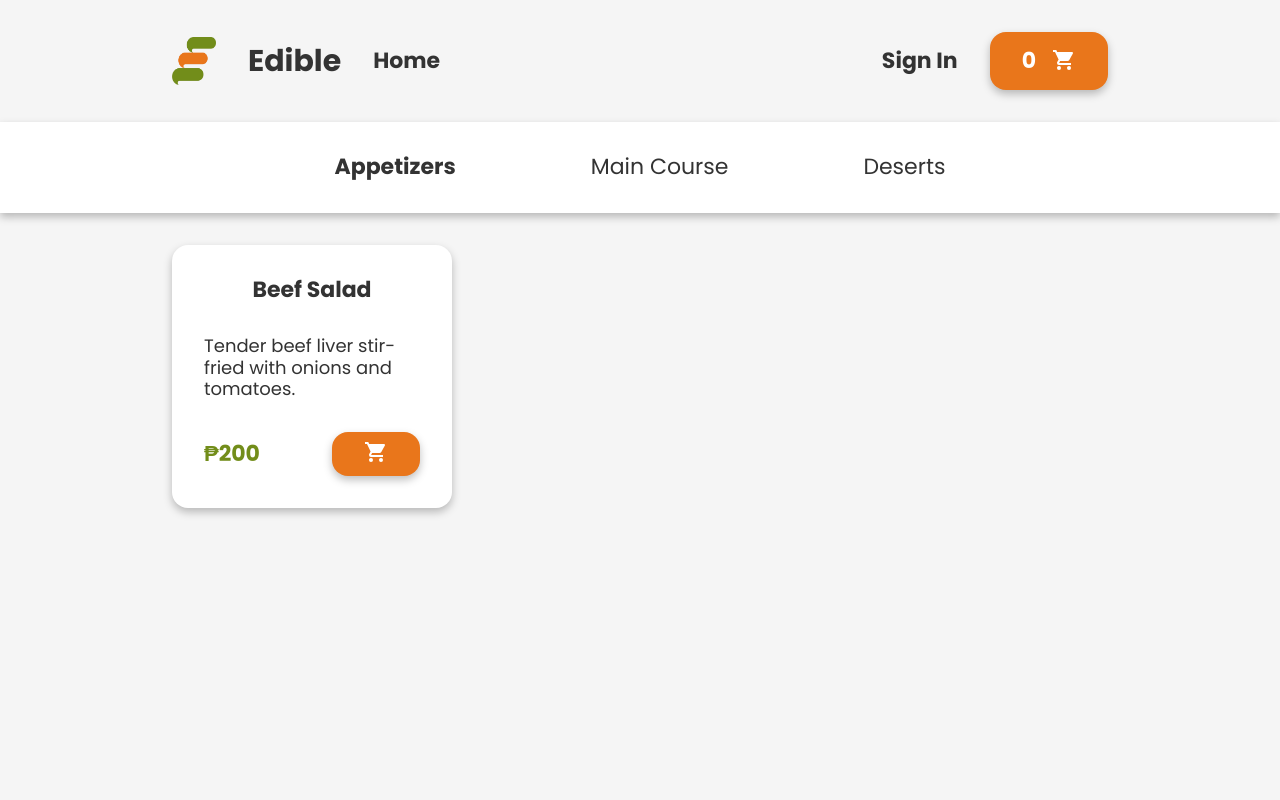
After one commit to ivanmrnn/restaurant-php, a PHP site: page /html/menu.html in a window 1280 px wide. The commit adds this page. Run offline with PHP 8.4, Linux system fonts and the light colour scheme.

Commit message:
finished menu page design

```diff
--- /dev/null
+++ b/css/menustyles.css
@@ -0,0 +1,75 @@
+/* MENU PAGE */
+.menu-container {
+    width: 100%;
+    min-height: 100vh;
+    background: var(--grayish-white);
+}
+
+/* HEADER */
+
+.header {
+    padding: 2rem;
+}
+
+.company-image {
+    width: 44px;
+    height: 48px;
+}
+
+.cart-quantity-button {
+    padding: 1rem 2rem;
+    background: var(--orange);
+}
+
+.cart-quantity-button h3 {
+    color: white;
+}
+
+/* CATEGORIES */
+
+.appetizers-container {
+    padding: 2rem;
+}
+
+.categories-tab-list {
+    padding-top: 2rem;
+    padding-bottom: 2rem;
+    gap: 135px;
+    z-index: 1;
+    background: white;
+}
+
+.signature-dishes-container {
+    background: #efE9db;
+}
+
+.signature-dishes {
+    padding: 4rem 2rem;
+}
+
+.signature-dishes-list {
+    width: 100%;
+}
+
+.signature-dish-container {
+    width: 280px;
+    padding: 2rem;
+    background: white;
+}
+
+.signature-dish-description {
+    min-height: 65px;
+}
+
+.signature-dishes-action-container {
+    width: 100%;
+}
+
+.signature-dishes-action-container h3{
+    color: var(--green);
+}
+
+.add-to-cart-button {
+    padding: 0.5rem 2rem;
+    background: var(--orange);
+}
--- /dev/null
+++ b/css/styles.css
@@ -0,0 +1,117 @@
+@import url('https://fonts.googleapis.com/css2?family=Poppins:ital,wght@0,100;0,200;0,300;0,400;0,500;0,600;0,700;0,800;0,900;1,100;1,200;1,300;1,400;1,500;1,600;1,700;1,800;1,900&display=swap');
+
+
+:root {
+    --black: #333;
+    --orange: #E9761B;
+    --green: #728D1A;
+    --dark-gray: #555555;
+    --grayish-white: #f5f5f5;
+}
+
+* {
+    margin: 0;
+    padding: 0;
+    box-sizing: border-box;
+    font-family: Poppins, Arial;
+    font-weight: 400;
+    color: var(--black);
+    line-height: 1.2;
+}
+
+h1 {
+    font-size: 36px;
+}
+
+h2 {
+    font-size: 30px;
+}
+
+h3 {
+    font-size: 22px;
+}
+
+p {
+    font-size: 18px;
+}
+
+.bold {
+    font-weight: bold;
+}
+
+.huge-gap {
+    gap: 4rem;
+}
+
+.big-gap {
+    gap: 2rem;
+}
+
+.gap {
+    gap: 1rem;
+}
+
+.small-gap {
+    gap: 0.5rem;
+}
+
+.flex{
+    display: flex;
+}
+
+.justify-center {
+    justify-content: center;
+}
+
+.space-between {
+    justify-content: space-between;
+}
+
+.space-evenly {
+    justify-content: space-evenly;
+}
+
+.align-center {
+    align-items: center;
+}
+
+.column {
+    flex-direction: column;
+}
+
+.radius {
+    border-radius: 1rem;
+}
+
+button, input, a {
+    all: unset;
+    box-sizing: border-box;
+}
+
+button:hover {
+    cursor: pointer;
+}
+
+button:active {
+    transform: scale(0.95);
+}
+
+input {
+    text-align: start;
+}
+
+.basic-shadow {
+    box-shadow: 0px 4px 8px rgba(0, 0, 0, 0.25);
+}
+
+.food-shadow {
+    filter: drop-shadow(0px 5px 10px rgba(0, 0, 0, 0.25));
+}
+
+.section-container {
+    width: 100%;
+}
+
+.section {
+    width: 1000px;
+}
--- /dev/null
+++ b/html/menu.html
@@ -0,0 +1,75 @@
+<!DOCTYPE html>
+<html lang="en">
+<head>
+    <meta charset="UTF-8">
+    <meta name="viewport" content="width=device-width, initial-scale=1.0">
+    <title>Menu</title>
+    <link rel="stylesheet" href="/css/styles.css">
+    <link rel="stylesheet" href="/css/menustyles.css">
+</head>
+<body>
+    <div class="menu-container flex column">
+
+        <div class="header-container section-container flex justify-center">
+            <div class="header section flex align-center space-between ">
+
+                <div class="header-left flex big-gap">
+
+                    <div class="company-container flex align-center big-gap">
+                        <img class="company-image" src="/images/edible-logo.png">
+                        <h2 class="bold">Edible</h2>
+                    </div>
+
+                    <button class="home-button">
+                        <h3 class="bold">Home</h3>
+                    </button>
+
+                </div>
+
+                <div class="header-right flex big-gap">
+
+                    <button class="sign-in-button">
+                        <h3 class="bold">Sign In</h3>
+                    </button>
+
+                    <button class="cart-quantity-button basic-shadow flex gap radius">
+                        <h3 class="bold">0</h3>
+                        <svg xmlns="http://www.w3.org/2000/svg" width="24" height="24" viewBox="0 0 24 24"><path fill="white" d="M17 18c-1.11 0-2 .89-2 2a2 2 0 0 0 2 2a2 2 0 0 0 2-2a2 2 0 0 0-2-2M1 2v2h2l3.6 7.59l-1.36 2.45c-.15.28-.24.61-.24.96a2 2 0 0 0 2 2h12v-2H7.42a.25.25 0 0 1-.25-.25q0-.075.03-.12L8.1 13h7.45c.75 0 1.41-.42 1.75-1.03l3.58-6.47c.07-.16.12-.33.12-.5a1 1 0 0 0-1-1H5.21l-.94-2M7 18c-1.11 0-2 .89-2 2a2 2 0 0 0 2 2a2 2 0 0 0 2-2a2 2 0 0 0-2-2"/></svg>
+                    </button>
+
+                </div>
+
+            </div>
+        </div>
+
+        <div class="categories-tab-list flex justify-center basic-shadow" id="categories-tab-list">
+
+            <button class="appetizers-button categories-tab tab_active" onclick="showTab(1)"><h3 class="bold">Appetizers</h3></button>
+            <button class="main-course-button categories-tab" onclick="showTab(2)"><h3>Main Course</h3></button>
+            <button class="deserts-button categories-tab" onclick="showTab(3)"><h3>Deserts</h3></button>
+
+        </div>
+
+        <div class="category section-container flex column justify-center align-center big-gap">
+            <div class="appetizers-container section tab-container tab-container-active">
+
+                <div class="signature-dish-container basic-shadow flex justify-center radius">
+                    <div class="signature-dish flex align-center column big-gap">
+                        <h3 class="bold">Beef Salad</h3>
+                        <p class="signature-dish-description">Tender beef liver stir-fried with onions and tomatoes.</p>
+                        <div class="signature-dishes-action-container flex align-center space-between">
+                            <h3 class="bold">₱200</h3>
+                            <button class="add-to-cart-button radius basic-shadow">
+                                <svg xmlns="http://www.w3.org/2000/svg" width="24" height="24" viewBox="0 0 24 24"><path fill="white" d="M17 18c-1.11 0-2 .89-2 2a2 2 0 0 0 2 2a2 2 0 0 0 2-2a2 2 0 0 0-2-2M1 2v2h2l3.6 7.59l-1.36 2.45c-.15.28-.24.61-.24.96a2 2 0 0 0 2 2h12v-2H7.42a.25.25 0 0 1-.25-.25q0-.075.03-.12L8.1 13h7.45c.75 0 1.41-.42 1.75-1.03l3.58-6.47c.07-.16.12-.33.12-.5a1 1 0 0 0-1-1H5.21l-.94-2M7 18c-1.11 0-2 .89-2 2a2 2 0 0 0 2 2a2 2 0 0 0 2-2a2 2 0 0 0-2-2"/></svg>
+                            </button>
+                        </div>
+                    </div>
+                </div>
+
+            </div>
+        </div>
+
+    </div>
+
+</body>
+</html>
```
Also changed, not shown: css/homestyles.css (renamed from styles.css, +4 -120 lines), html/index.html (renamed from index.html, +14 -11 lines).
